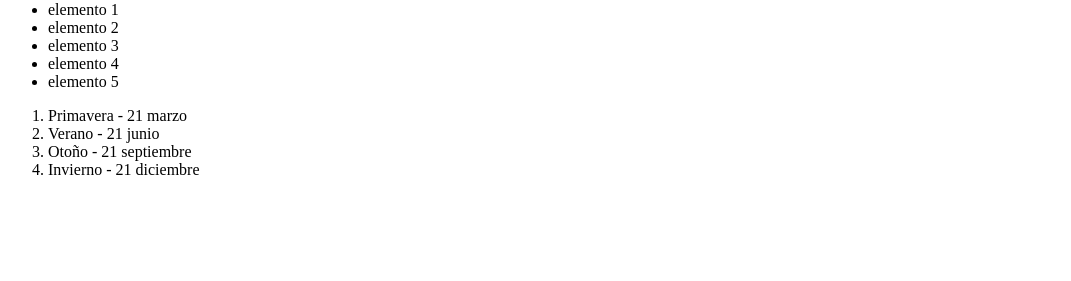
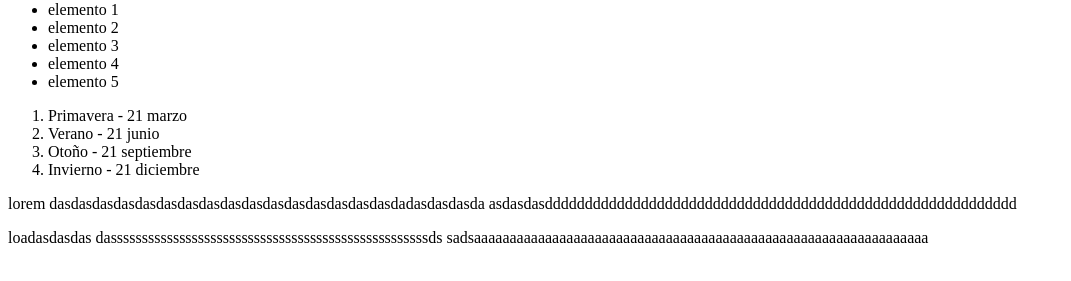
Before and after one commit to BranPama/tutorialGit, a plain HTML site: page index.html in a window 1280 px wide. Shown: the part 79-360 px from the top of the page, without its empty margins (0-1071 px from the left). Drawn offline with Linux system fonts and the light colour scheme.

Commit message:
agregando 2 parrafos

```diff
--- a/index.html
+++ b/index.html
@@ -18,6 +18,14 @@
    <li>Otoño - 21 septiembre</li>
    <li>Invierno - 21 diciembre</li>
   </ol>
+  <p>
+   lorem dasdasdasdasdasdasdasdasdasdasdasdasdasdasdasdasdadasdasdasda
+   asdasdasddddddddddddddddddddddddddddddddddddddddddddddddddddddddddd
+  </p>
+  <p>
+   loadasdasdas dasssssssssssssssssssssssssssssssssssssssssssssssssssds
+   sadsaaaaaaaaaaaaaaaaaaaaaaaaaaaaaaaaaaaaaaaaaaaaaaaaaaaaaaaaaaaaaaaa
+  </p>
   <script src="index.js"></script>
  </body>
 </html>
```
